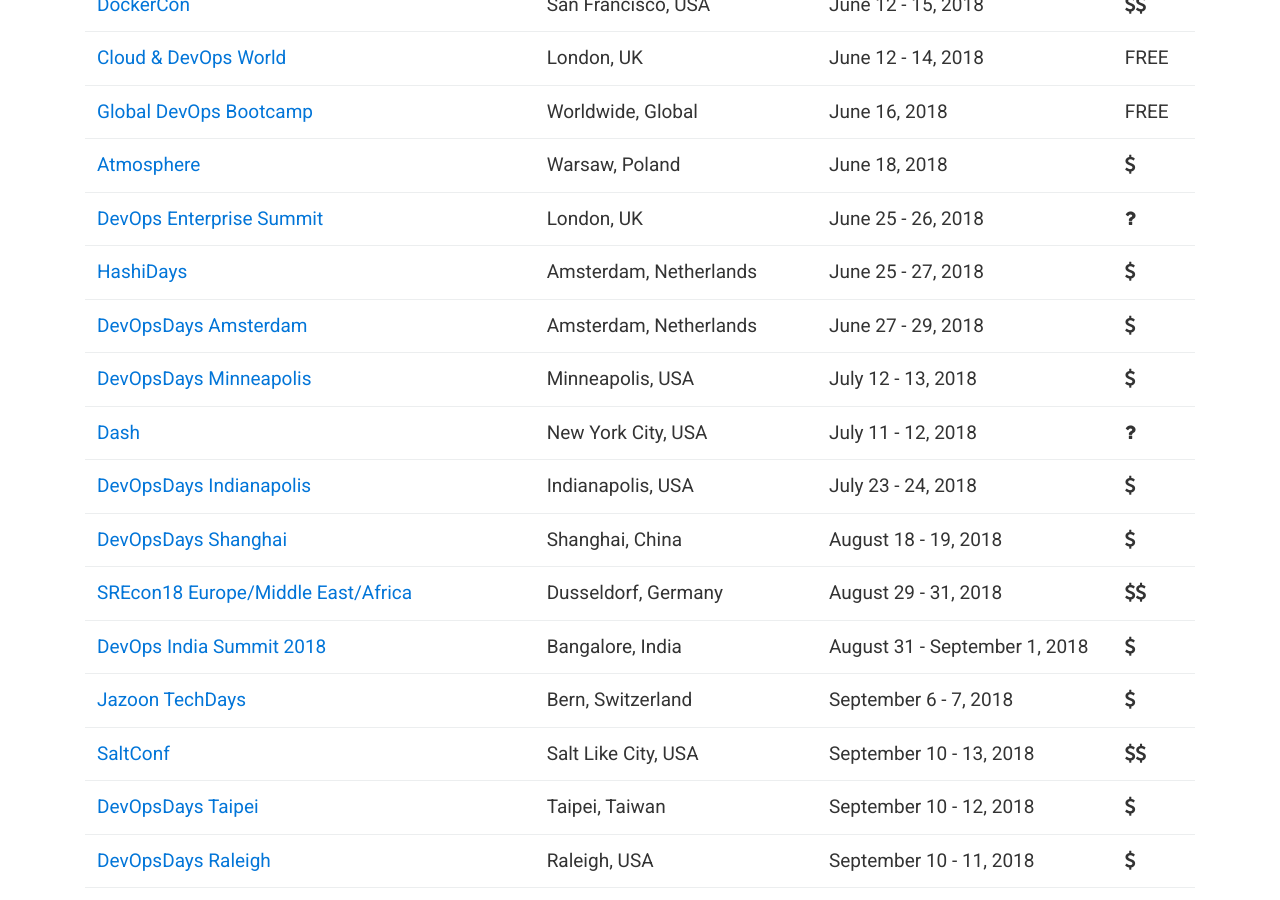
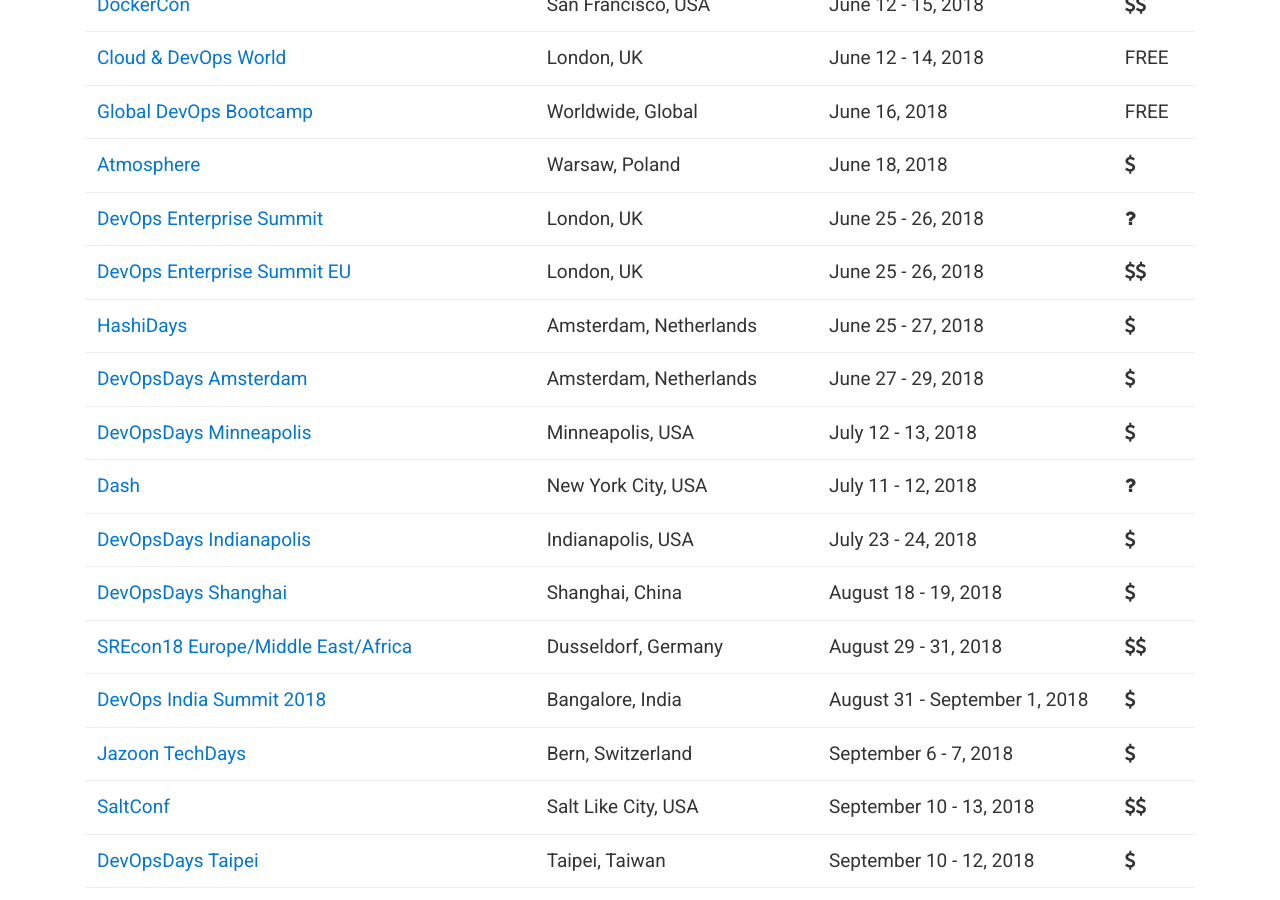
Before and after one commit to finspin/gotodevops.org, a Jekyll site: the page built from index.md, in a window 1280 px wide and 900 px high, scrolled down 3543 px. Built offline with Jekyll 4.4.1, drawn with Linux system fonts in a browser that asks for light colours; nearby versions of some CDN libraries; some of the changed text lies outside the part shown.

Commit message:
Add DevOps Enterprise Summit EU & US

```diff
--- a/_data/conferences.yml
+++ b/_data/conferences.yml
@@ -952,3 +952,21 @@
   date: December 2 - 5, 2018
   start-date: 1543737600
   cost: 2
+
+- name: DevOps Enterprise Summit EU
+  url: https://events.itrevolution.com/eur/
+  location:
+    city: London
+    country: UK
+  date: June 25 - 26, 2018
+  start-date: 1529906400
+  cost: 2
+
+- name: DevOps Enterprise Summit US
+  url: https://events.itrevolution.com/us/
+  location:
+    city: Las Vegas
+    country: USA
+  date: October 22 - 24, 2018
+  start-date: 1540137600
+  cost: 2
```
